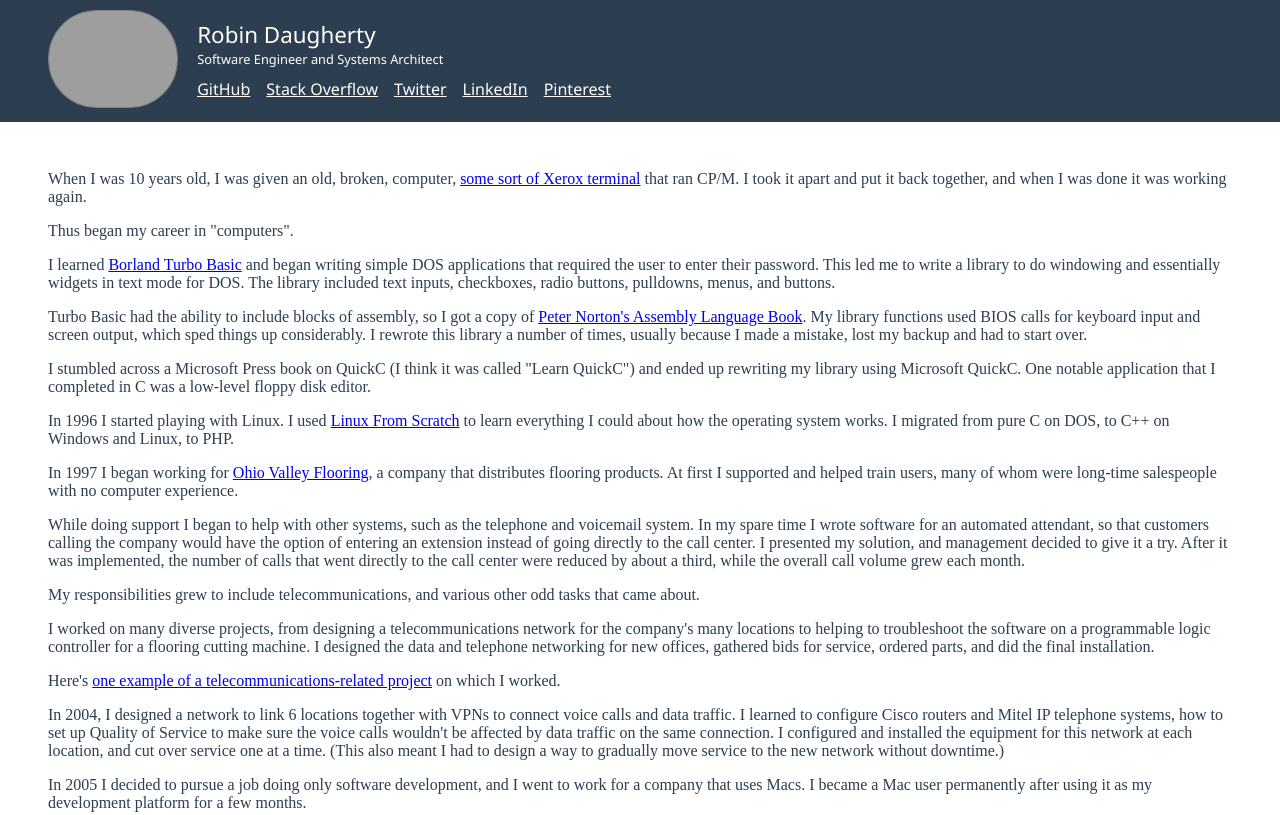
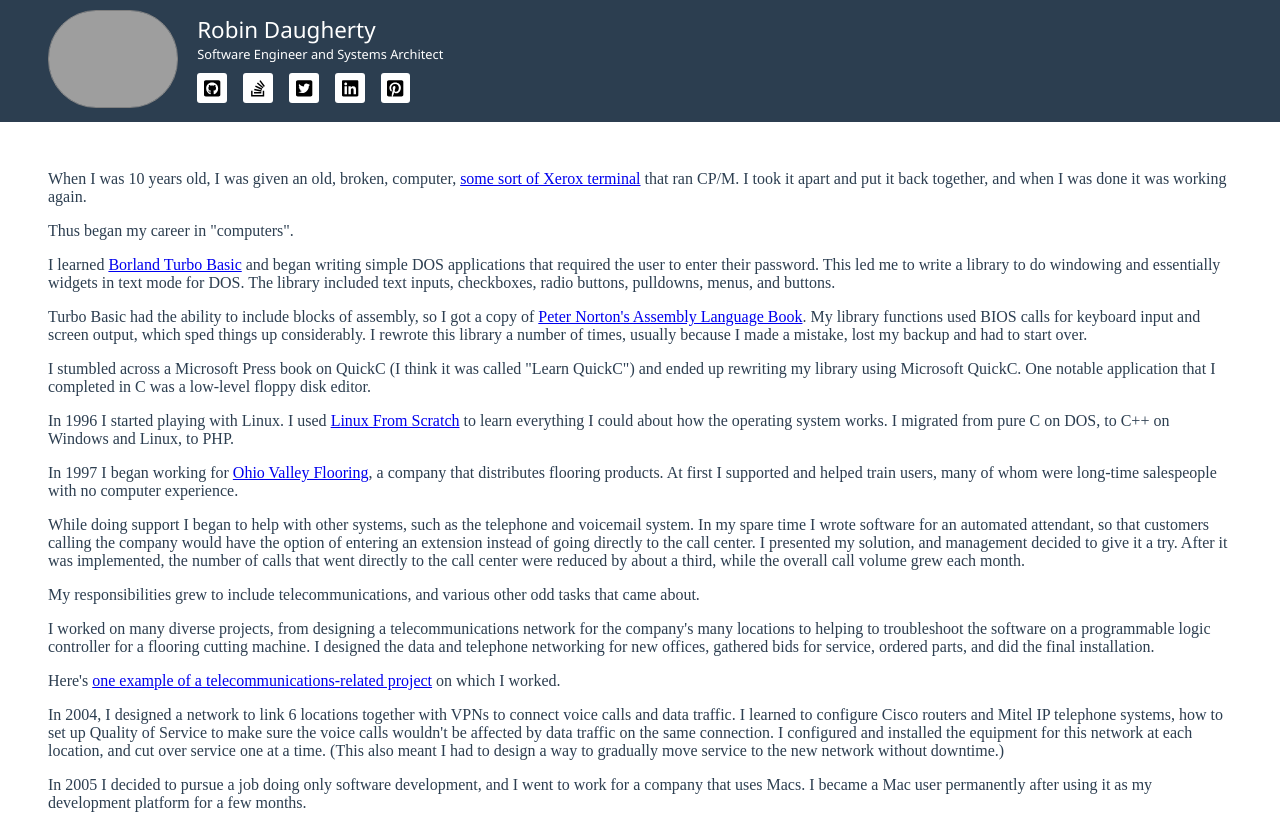
Before and after one commit to RobinDaugherty/www, a Gatsby site: page / in a window 1280 px wide. Shown: the top 815 px of the page. Built offline with nearby package versions, Linux system fonts and the light colour scheme; Gatsby itself is replaced by a stand-in of ours; grey boxes are pictures that could not be loaded.

Commit message:
Social icons

```diff
--- a/package.json
+++ b/package.json
@@ -5,6 +5,10 @@
   "version": "1.0.0",
   "author": "Robin Daugherty <robin@robindaugherty.net>",
   "dependencies": {
+    "@fortawesome/fontawesome-svg-core": "^1.2.25",
+    "@fortawesome/free-brands-svg-icons": "^5.11.2",
+    "@fortawesome/free-solid-svg-icons": "^5.11.2",
+    "@fortawesome/react-fontawesome": "^0.1.7",
     "gatsby": "^2.17.11",
     "gatsby-image": "^2.2.31",
     "gatsby-plugin-manifest": "^2.2.27",
--- a/src/components/header.js
+++ b/src/components/header.js
@@ -1,6 +1,14 @@
 import { Link, useStaticQuery } from "gatsby"
 import PropTypes from "prop-types"
 import React from "react"
+import { FontAwesomeIcon } from '@fortawesome/react-fontawesome'
+import {
+  faGithubSquare,
+  faStackOverflow,
+  faTwitterSquare,
+  faPinterestSquare,
+  faLinkedin,
+} from '@fortawesome/free-brands-svg-icons'
 
 const Header = () => {
   const data = useStaticQuery(graphql`
@@ -51,35 +59,35 @@
           {githubHandle && (
             <li className='github'>
               <a href={`https://github.com/${githubHandle}`}>
-                GitHub
+                <FontAwesomeIcon icon={faGithubSquare} alt='GitHub' />
               </a>
             </li>
           )}
           {stackoverflowCv && (
             <li className='stackoverflow'>
               <a href={`https://stackoverflow.com/cv/${stackoverflowCv}`}>
-                Stack Overflow
+                <FontAwesomeIcon icon={faStackOverflow} alt='StackOverflow' />
               </a>
             </li>
           )}
           {twitterHandle && (
             <li className='twitter'>
               <a href={`https://twitter.com/${twitterHandle}`}>
-                Twitter
+                <FontAwesomeIcon icon={faTwitterSquare} alt='Twitter' />
               </a>
             </li>
           )}
           {linkedin && (
             <li className='linkedin'>
               <a href={`https://linkedin.com/in/${linkedin}`}>
-                LinkedIn
+                <FontAwesomeIcon icon={faLinkedin} alt='LinkedIn' />
               </a>
             </li>
           )}
           {pinterestUsername && (
             <li className='pinterest'>
               <a href={`https://pinterest.com/${pinterestUsername}`}>
-                Pinterest
+                <FontAwesomeIcon icon={faPinterestSquare} alt='Pinterest' />
               </a>
             </li>
           )}
--- a/src/components/layout.scss
+++ b/src/components/layout.scss
@@ -24,7 +24,7 @@
 
   .things {
     flex: 1 1 auto;
-    padding-top: .2in;
+    padding-top: .15in;
 
     .title {
       .name {
@@ -44,23 +44,32 @@
         list-style-type: none;
         display: inline-block;
         a {
-          color: white;
+          display: inline-block;
+          background-color: white;
+          color: black;
+          width: 1.6em;
+          height: 1.6em;
+          line-height: 1.6em;
+          text-align: center;
+          font-size: 14pt;
+          border-radius: 3px;
         }
-        .twitter {
-        /*article .share .twitter:hover {*/
-          color: #00ACEE;
-          border-color: #00ACEE;
+        &.github:hover a {
+          color: #444;
         }
-        .linkedin {
-          color: #1D87BD;
+        &.twitter:hover a {
+          color: #38A1F3;
         }
-        .envelope {
-          color: #E93E30;
+        &.linkedin:hover a {
+          color: #0e76a8;
         }
-        .pinterest {
-          color: #CC2127;
+        &.stackoverflow:hover a {
+          color: #ef8236;
         }
-        .rss {
+        &.pinterest:hover a {
+          color: #BD081C;
+        }
+        &.rss:hover a {
           color: #e74c3c;
         }
       }
```
Also changed, not shown: 1 other file.
